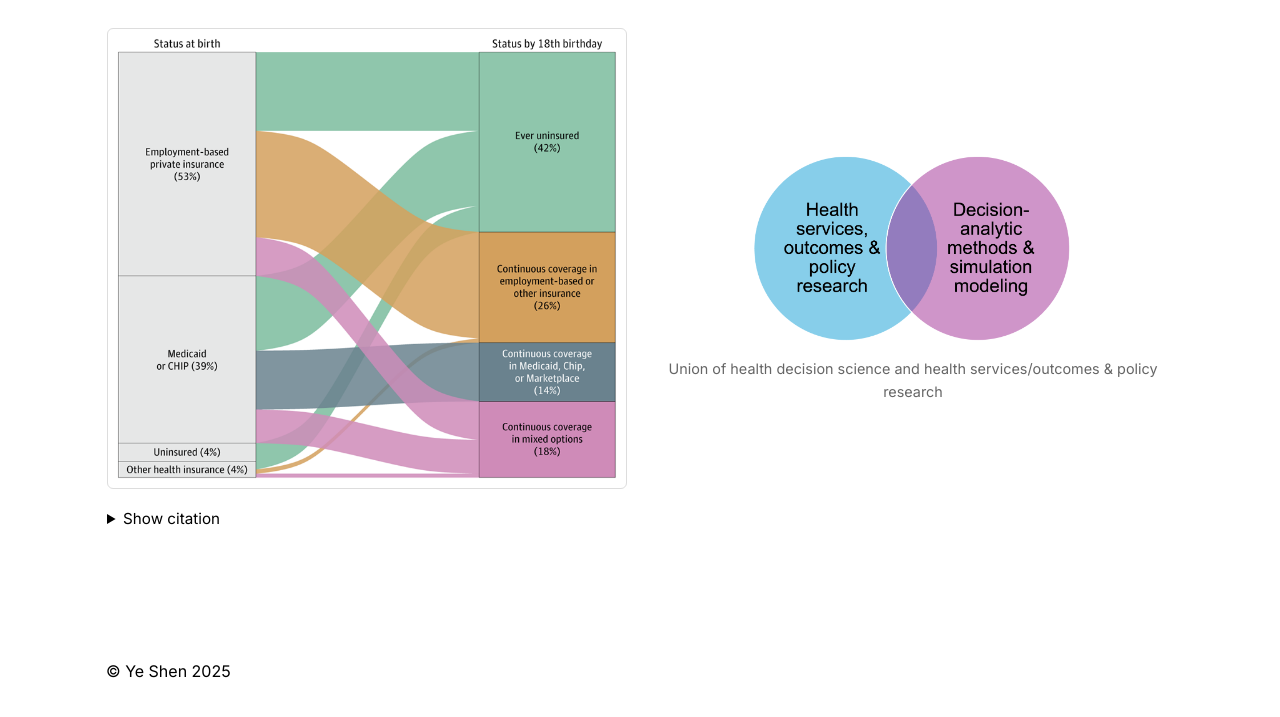
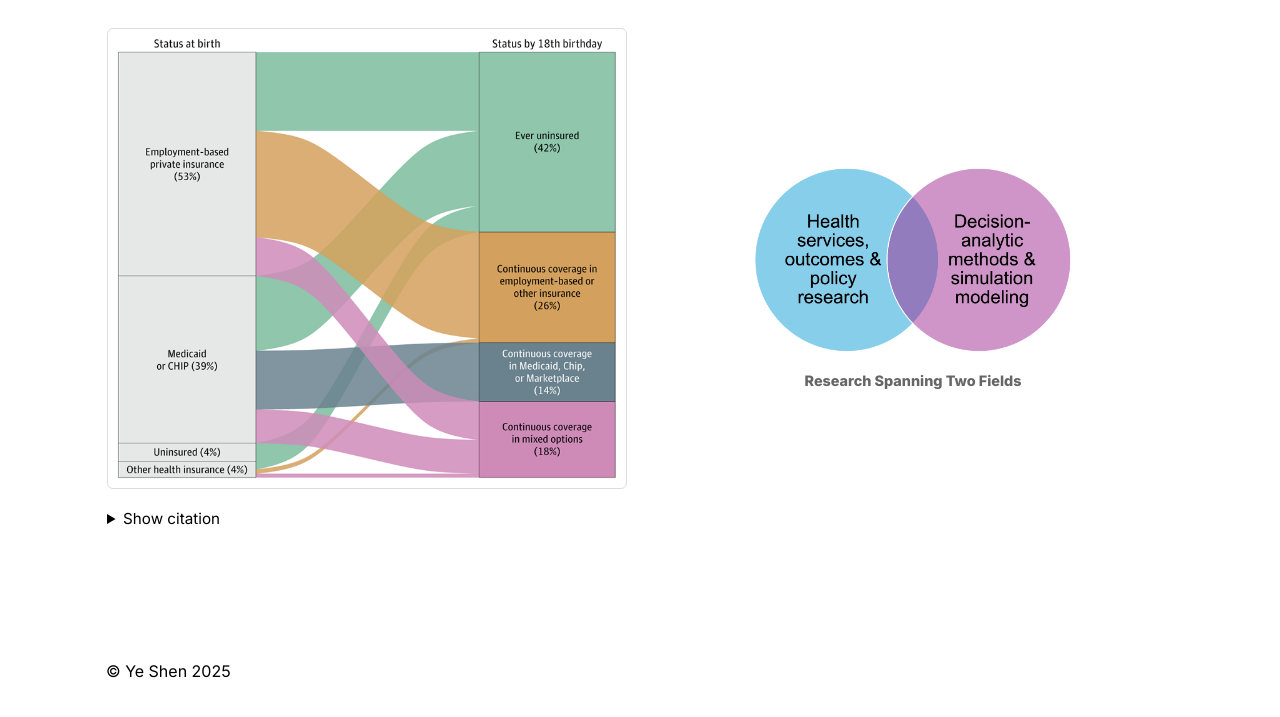
Before and after one commit to yshen11/yeshen-site, a Jekyll site: the page built from index.md, in a window 1280 px wide and 1396 px high. Shown: the part 663-1380 px from the top of the window. Built offline with Jekyll 4.4.1, drawn with Linux system fonts in a browser that asks for light colours.

Commit message:
Update index.md

```diff
--- a/index.md
+++ b/index.md
@@ -49,7 +49,7 @@ title: Home
          style="width:100%; max-width:520px; height:auto;"
     />
     <figcaption style="text-align:center; font-size:0.9rem; color:#666; margin-top:.5rem;">
-      Union of health decision science and health services/outcomes & policy research
+     <b>Research Spanning Two Fields</b>
     </figcaption>
   </figure>
 
```
